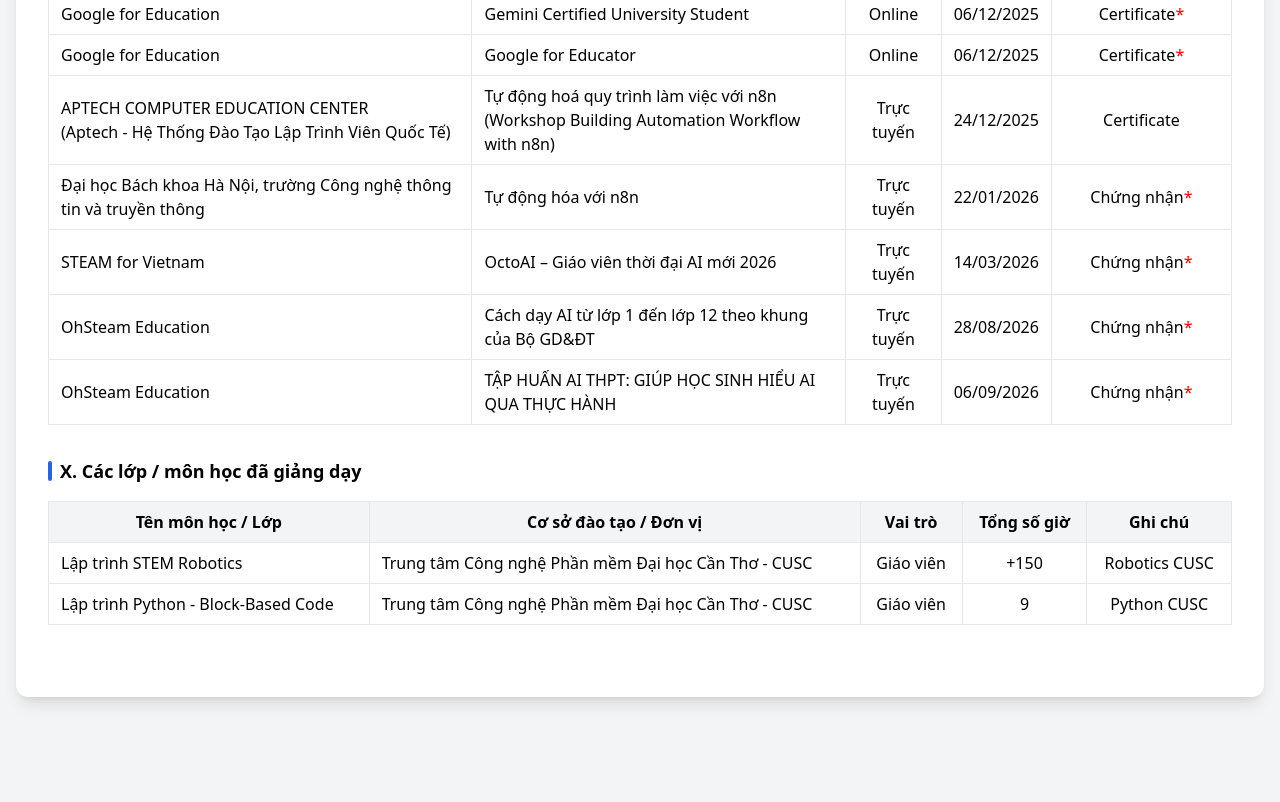
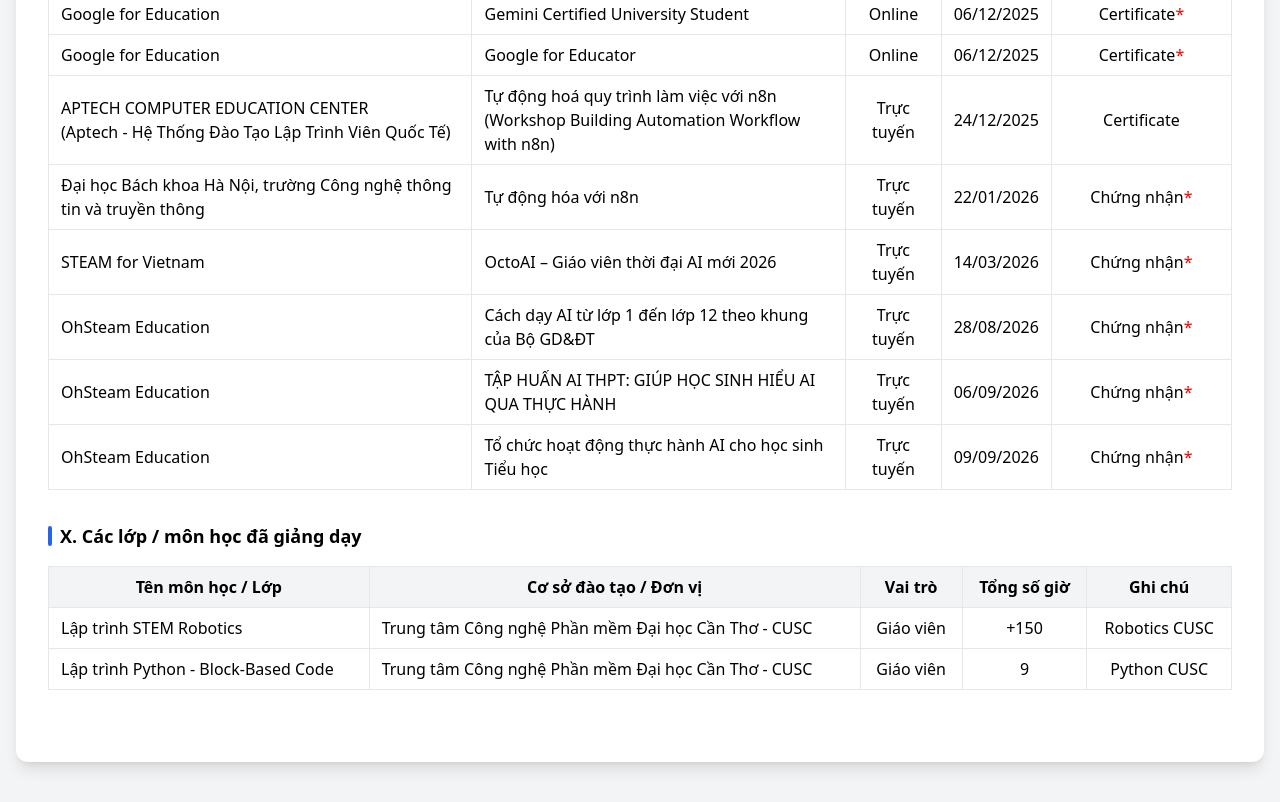
Before and after one commit to HuuThoCSE/huuthocse.github.io, a plain HTML site: page index.html in a window 1280 px wide. Shown: the part 4322-5124 px from the top of the page. Before the commit the page ends 5059 px from the top, so only its background shows below. Drawn offline with nearby package versions, Linux system fonts and the light colour scheme.

Commit message:
Add new row for OhSteam Education in index.html

```diff
--- a/index.html
+++ b/index.html
@@ -936,6 +936,24 @@
                                     <a target="_blank" rel="noopener noreferrer" href="https://openstem.vn/verify/869c3c57-6337-4524-b956-02c6c571bc15">Chứng nhận<span style="color: red">*</span></a>
                                 </td>
                             </tr>
+
+                            <tr class="hover:bg-gray-50">
+                                <td class="border border-gray-200 px-3 py-2">
+                                    OhSteam Education
+                                </td>
+                                <td class="border border-gray-200 px-3 py-2">
+                                    Tổ chức hoạt động thực hành AI cho học sinh Tiểu học
+                                </td>
+                                <td class="border border-gray-200 px-3 py-2 text-center">
+                                    Trực tuyến
+                                </td>
+                                <td class="border border-gray-200 px-3 py-2 text-center">
+                                    09/09/2026
+                                </td>
+                                <td class="border border-gray-200 px-3 py-2 text-center">
+                                    <a target="_blank" rel="noopener noreferrer" href="https://openstem.vn/verify/6a3bc6b7-4306-4257-b6f2-7616f99e5938">Chứng nhận<span style="color: red">*</span></a>
+                                </td>
+                            </tr>
                         </tbody>
                     </table>
                 </div>
```
